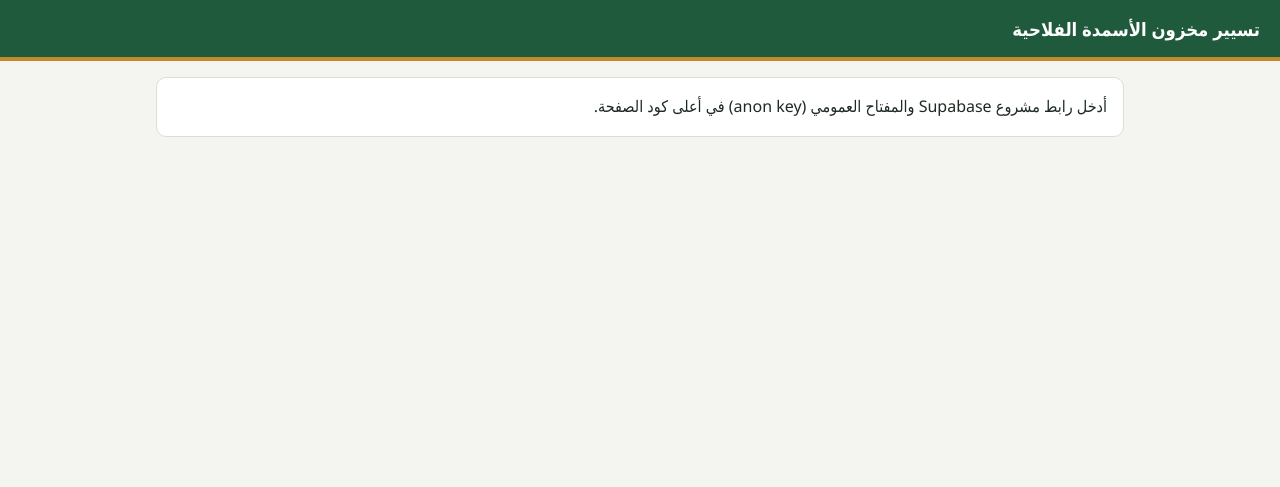
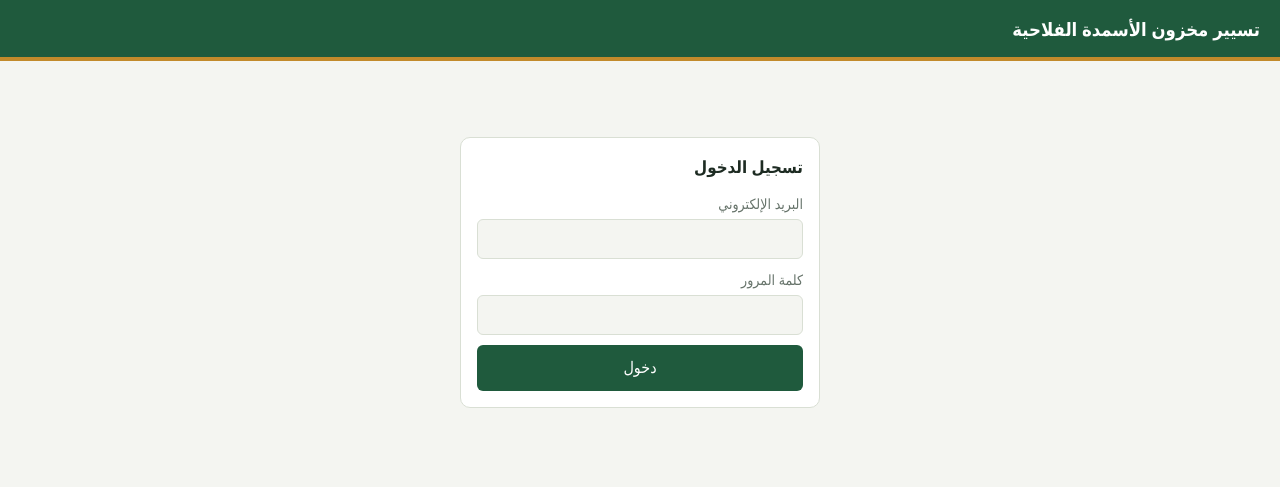
Before and after one commit to CCLSMAPS/gestionengrais, a plain HTML site: page index.html in a window 1280 px wide. Drawn offline with nearby package versions, Linux system fonts and the light colour scheme.

Commit message:
Update index.html

```diff
--- a/index.html
+++ b/index.html
@@ -117,8 +117,8 @@ th{color:var(--mu);font-weight:600}
 <script src="https://cdn.jsdelivr.net/npm/@supabase/supabase-js@2.45.4/dist/umd/supabase.js"></script>
 <script>
 // ===== أدخل بيانات مشروعك هنا (Project Settings > API) =====
-const SUPABASE_URL = "https://YOUR-PROJECT.supabase.co";
-const SUPABASE_KEY = "YOUR-ANON-PUBLIC-KEY";
+const SUPABASE_URL = "https://ibznldpkdrqgcdnrxwnj.supabase.co";
+const SUPABASE_KEY = "eyJhbGciOiJIUzI1NiIsInR5cCI6IkpXVCJ9.eyJpc3MiOiJzdXBhYmFzZSIsInJlZiI6Imliem5sZHBrZHJxZ2NkbnJ4d25qIiwicm9sZSI6ImFub24iLCJpYXQiOjE3OTQ5OTUwODUsImV4cCI6MjExMDU3MTA4NX0.LUyefDjCMWnac-cytLMkmOOLIPtgr0GdsPTWAqewJfw";
 // ===========================================================
 
 const $ = s => document.querySelector(s);
```
